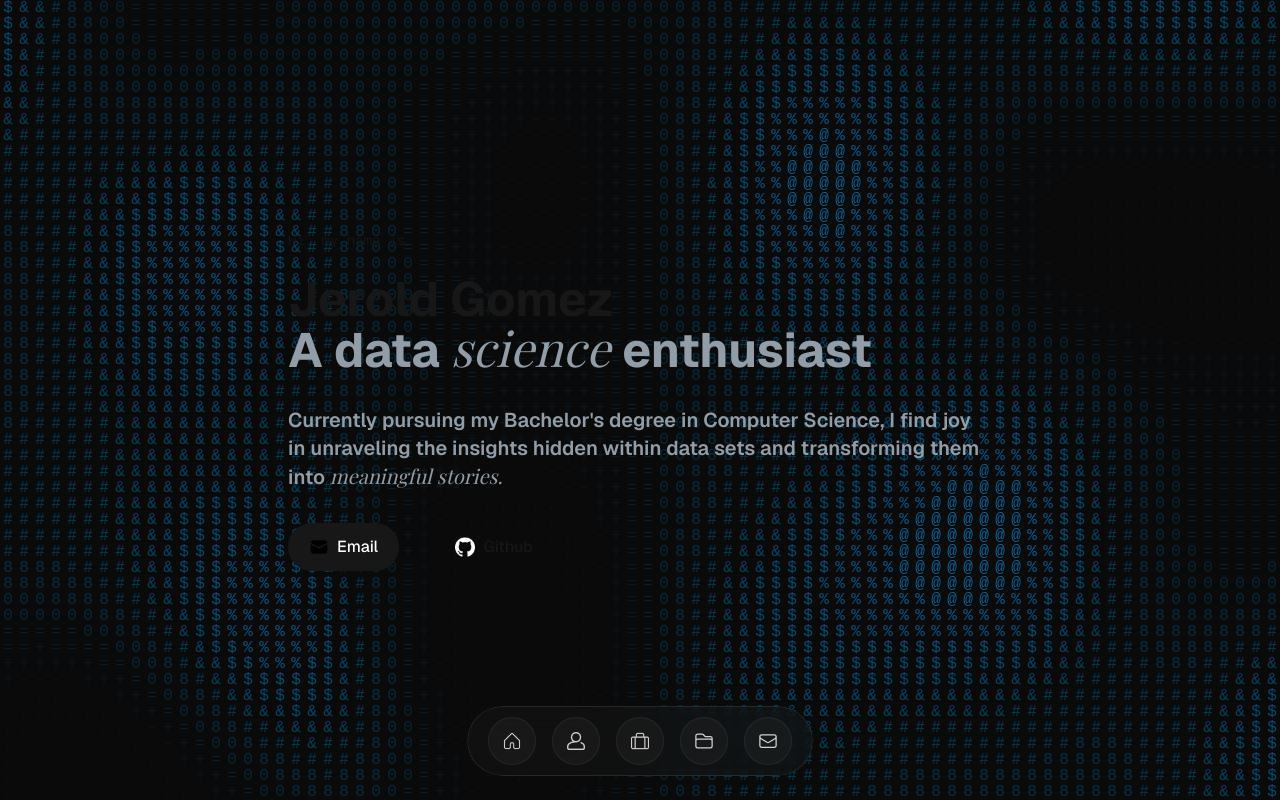
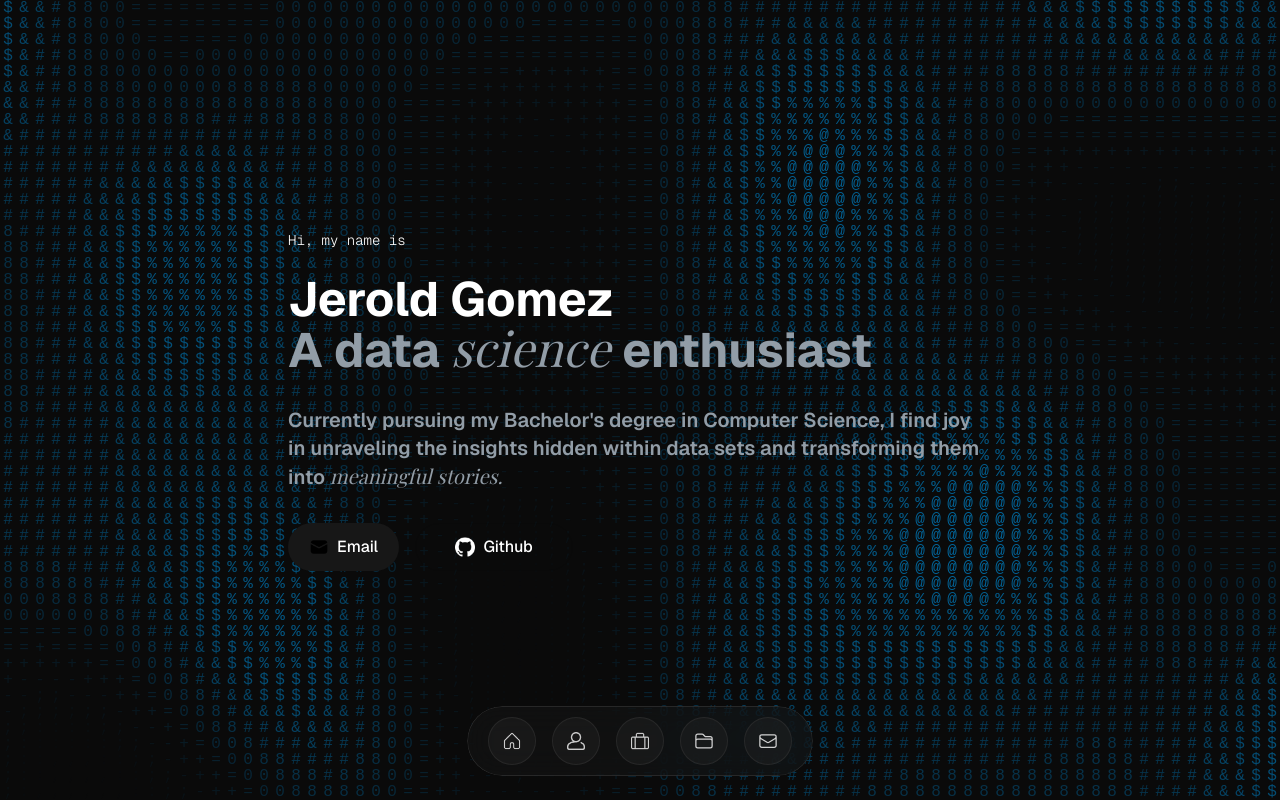
Before and after one commit to JeroldGomez/jerold-gomez-portfolio, a Next.js app: page / in a window 1280 px wide. Shown: the top 800 px of the page. Built offline with nearby package versions, Linux system fonts and the light colour scheme.

Commit message:
fix hero.tsx colors

```diff
--- a/app/components/Hero.tsx
+++ b/app/components/Hero.tsx
@@ -21,14 +21,14 @@ const Hero = () => {
             animate={{ opacity: 1, y: 0 }}
             transition={{ duration: 0.6 }}
             id="home"
-            className="text-sm font-light leading-relaxed font-[family-name:var(--font-geist-mono)] text-[color:var(--secondary-text-color)]"
+            className="text-sm font-light leading-relaxed font-[family-name:var(--font-geist-mono)] text-[#fff]"
         >
             Hi, my name is <br /><br />
             <motion.span
             initial={{ opacity: 0, y: 20 }}
             animate={{ opacity: 1, y: 0 }}
             transition={{ duration: 0.6, delay: 0.2 }}
-            className="text-5xl font-bold font-[family-name:var(--font-geist-sans)] text-[color:var(--secondary-text-color)]"
+            className="text-5xl font-bold font-[family-name:var(--font-geist-sans)] text-[#fff]"
             >
             Jerold Gomez
             </motion.span> <br />
@@ -65,7 +65,7 @@ const Hero = () => {
         >
             <motion.a
             whileTap={{ scale: 0.95 }}
-            className="rounded-full border border-solid border-transparent transition-colors flex items-center justify-center bg-foreground text-background gap-2 hover:bg-[#383838] dark:hover:bg-[#ccc] font-medium text-sm sm:text-base h-10 sm:h-12 px-4 sm:px-5 sm:w-auto"
+            className="bg-[#fff] text-[#000] rounded-full border border-solid border-transparent transition-colors flex items-center justify-center bg-foreground text-background gap-2 hover:bg-[#383838] dark:hover:bg-[#ccc] font-medium text-sm sm:text-base h-10 sm:h-12 px-4 sm:px-5 sm:w-auto"
             href="mailto:jeroldgomez345@gmail.com"
             target="_blank"
             rel="noopener noreferrer"
@@ -75,7 +75,7 @@ const Hero = () => {
             </motion.a>
             <motion.a
             whileTap={{ scale: 0.95 }}
-            className="rounded-full border border-solid border-black/[.08] dark:border-white/[.145] transition-colors flex items-center justify-center hover:bg-[#f2f2f2] gap-2 dark:hover:bg-[#1a1a1a] hover:border-transparent font-medium text-sm sm:text-base h-10 sm:h-12 px-4 sm:px-5 w-full sm:w-auto md:w-[158px]"
+            className="text-[#fff] rounded-full border border-solid border-black/[.08] dark:border-white/[.145] transition-colors flex items-center justify-center hover:bg-[#f2f2f2] gap-2 dark:hover:bg-[#1a1a1a] hover:border-transparent font-medium text-sm sm:text-base h-10 sm:h-12 px-4 sm:px-5 w-full sm:w-auto md:w-[158px]"
             href="https://github.com/JeroldGomez"
             target="_blank"
             rel="noopener noreferrer"
```
